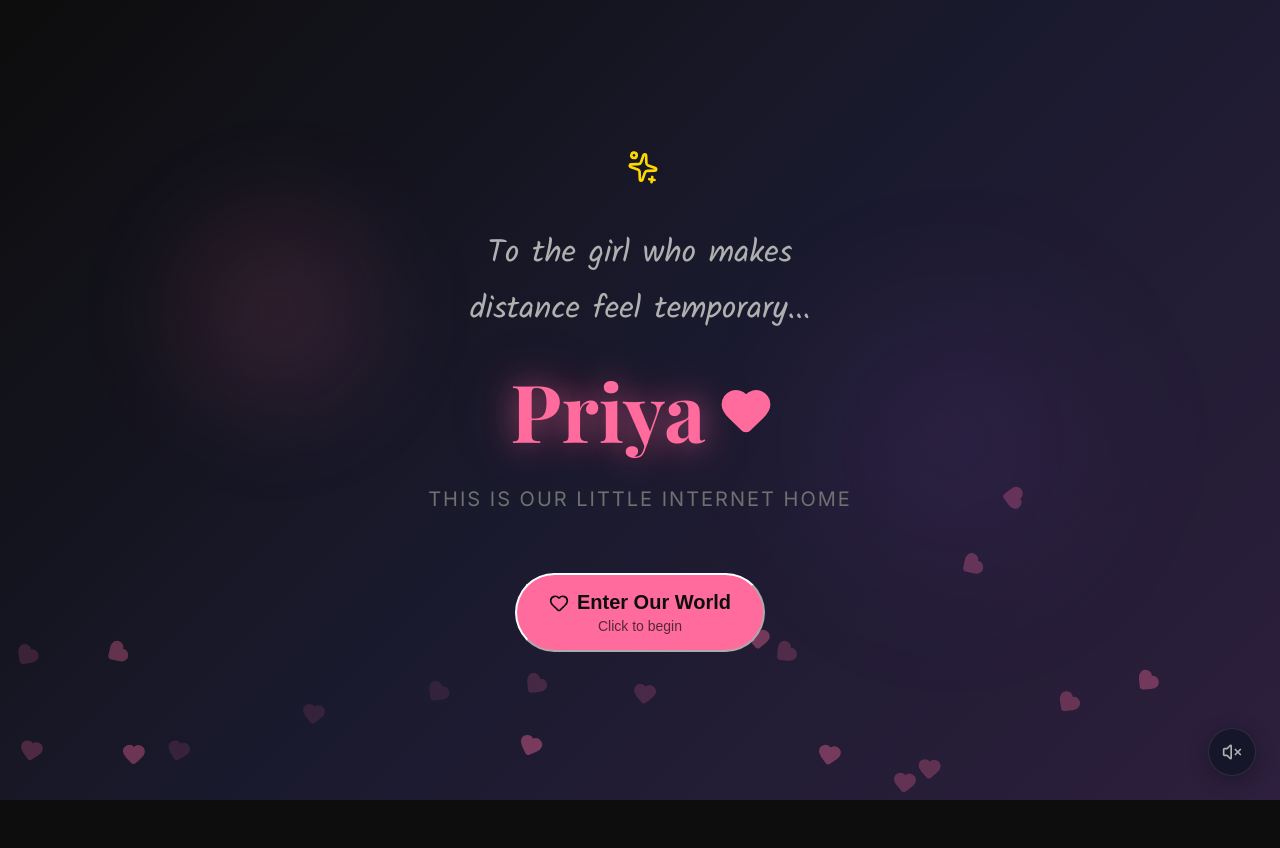
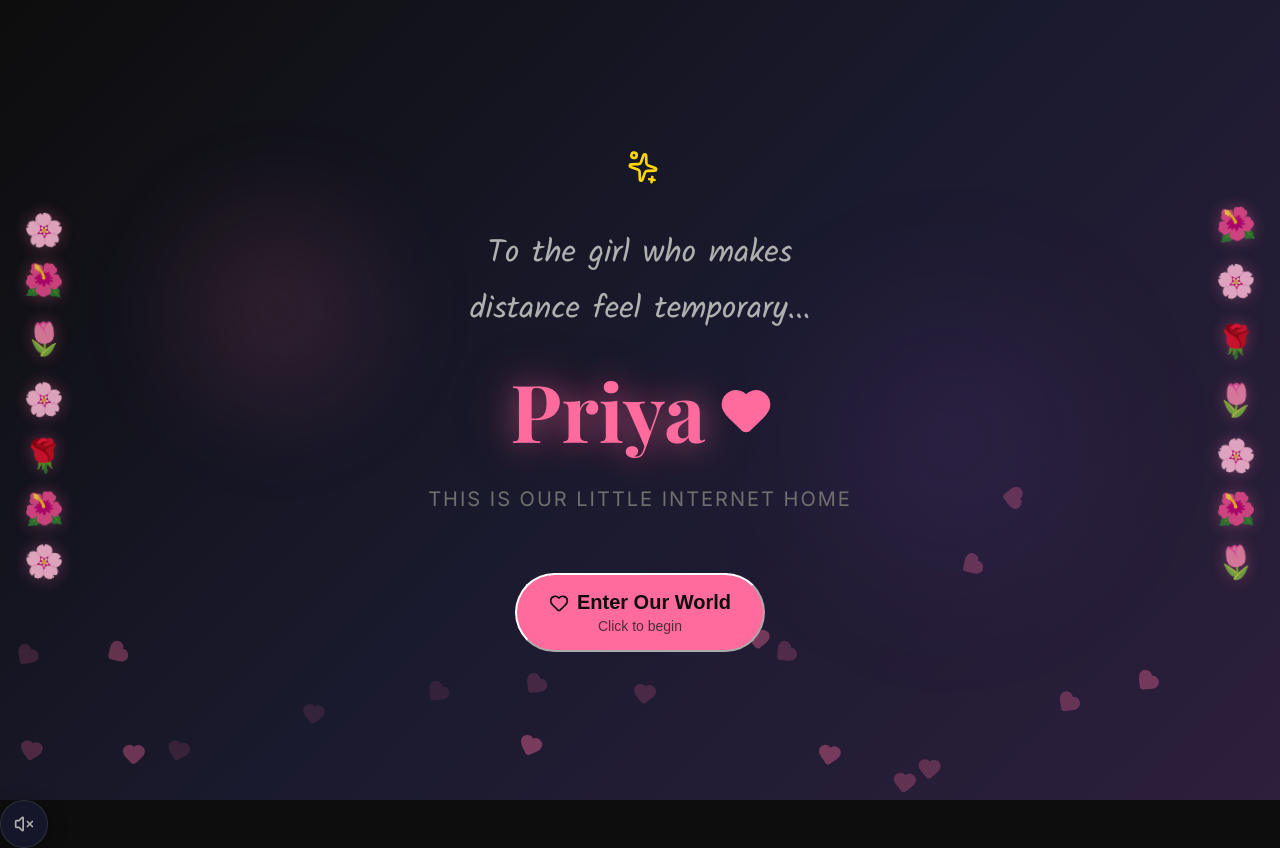
Before and after one commit to itsAnkitpy/dearp, a Next.js app: page / in a window 1280 px wide. Before the commit the page ends 800 px from the top, so only its background shows below. Built offline with nearby package versions, Linux system fonts and the light colour scheme; a web font is replaced by a local one.

Commit message:
Enhancements in landing page

```diff
--- a/app/components/MusicToggle.module.css
+++ b/app/components/MusicToggle.module.css
@@ -1,4 +1,4 @@
-.container {
+d.container {
     position: fixed;
     bottom: var(--space-6);
     right: var(--space-6);
--- a/app/page.module.css
+++ b/app/page.module.css
@@ -143,6 +143,59 @@
   }
 }
 
+/* Flower Decorations */
+.flowersLeft,
+.flowersRight {
+  position: absolute;
+  top: 50%;
+  transform: translateY(-50%);
+  display: flex;
+  flex-direction: column;
+  align-items: center;
+  gap: 0.5rem;
+  pointer-events: none;
+  z-index: 5;
+}
+
+.flowersLeft {
+  left: 1.5rem;
+}
+
+.flowersRight {
+  right: 1.5rem;
+}
+
+.flower {
+  font-size: 2rem;
+  display: block;
+  filter: drop-shadow(0 0 8px rgba(255, 107, 157, 0.4));
+  opacity: 0.85;
+  transition: opacity 0.3s;
+}
+
+.flower:hover {
+  opacity: 1;
+}
+
+@media (max-width: 960px) {
+  .flower {
+    font-size: 1.5rem;
+  }
+  .flowersLeft {
+    left: 0.5rem;
+  }
+  .flowersRight {
+    right: 0.5rem;
+  }
+}
+
+@media (max-width: 640px) {
+  .flowersLeft,
+  .flowersRight {
+    display: none;
+  }
+}
+
 /* Password Modal Styles */
 .modalOverlay {
   position: fixed;
--- a/app/page.tsx
+++ b/app/page.tsx
@@ -112,6 +112,36 @@ export default function Home() {
       <div className={styles.orb1}></div>
       <div className={styles.orb2}></div>
 
+      {/* Left flower decoration */}
+      <div className={styles.flowersLeft}>
+        {["🌸", "🌺", "🌷", "🌸", "🌹", "🌺", "🌸"].map((flower, i) => (
+          <motion.span
+            key={i}
+            className={styles.flower}
+            style={{ animationDelay: `${i * 0.4}s` }}
+            animate={{ y: [0, -8, 0], rotate: [-5, 5, -5] }}
+            transition={{ duration: 3 + i * 0.3, repeat: Infinity, ease: "easeInOut", delay: i * 0.4 }}
+          >
+            {flower}
+          </motion.span>
+        ))}
+      </div>
+
+      {/* Right flower decoration */}
+      <div className={styles.flowersRight}>
+        {["🌺", "🌸", "🌹", "🌷", "🌸", "🌺", "🌷"].map((flower, i) => (
+          <motion.span
+            key={i}
+            className={styles.flower}
+            style={{ animationDelay: `${i * 0.35}s` }}
+            animate={{ y: [0, -8, 0], rotate: [5, -5, 5] }}
+            transition={{ duration: 3.5 + i * 0.25, repeat: Infinity, ease: "easeInOut", delay: i * 0.35 }}
+          >
+            {flower}
+          </motion.span>
+        ))}
+      </div>
+
       {/* Password Modal */}
       <AnimatePresence>
         {showPasswordModal && (
```
